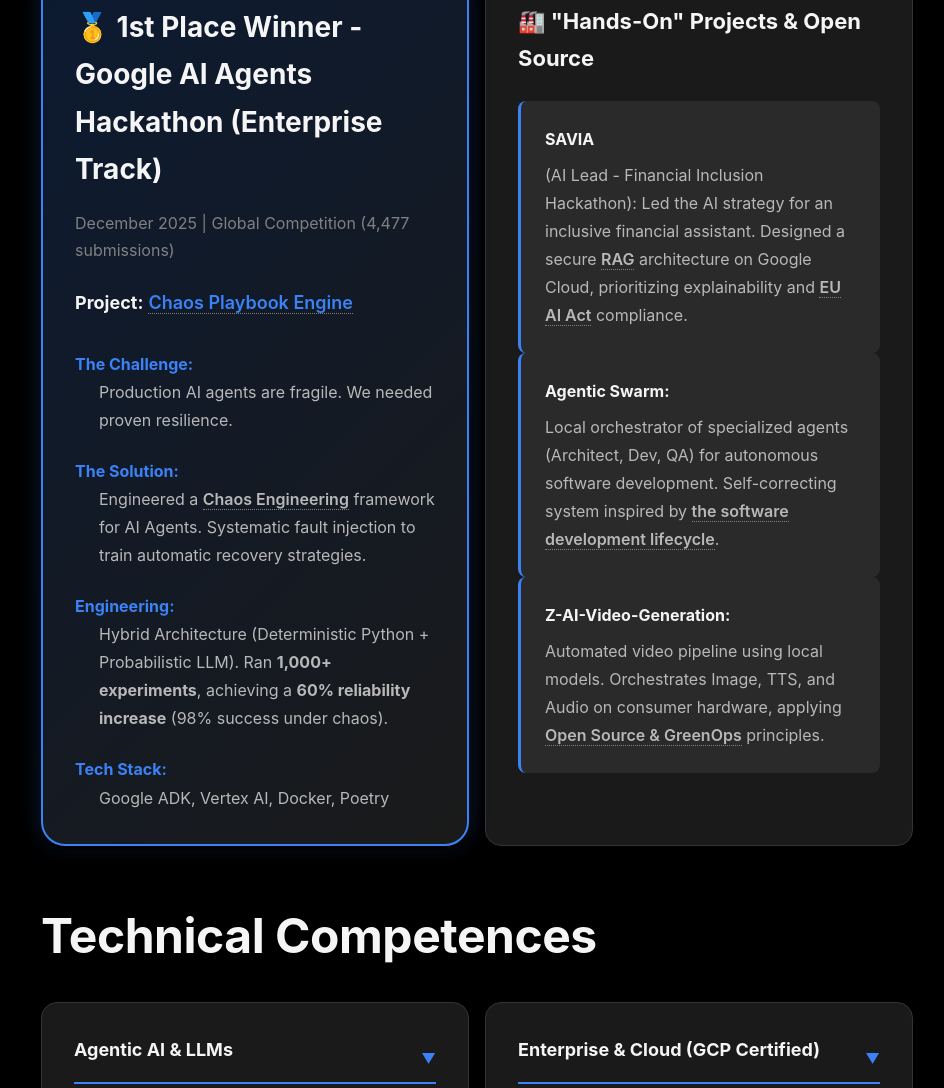
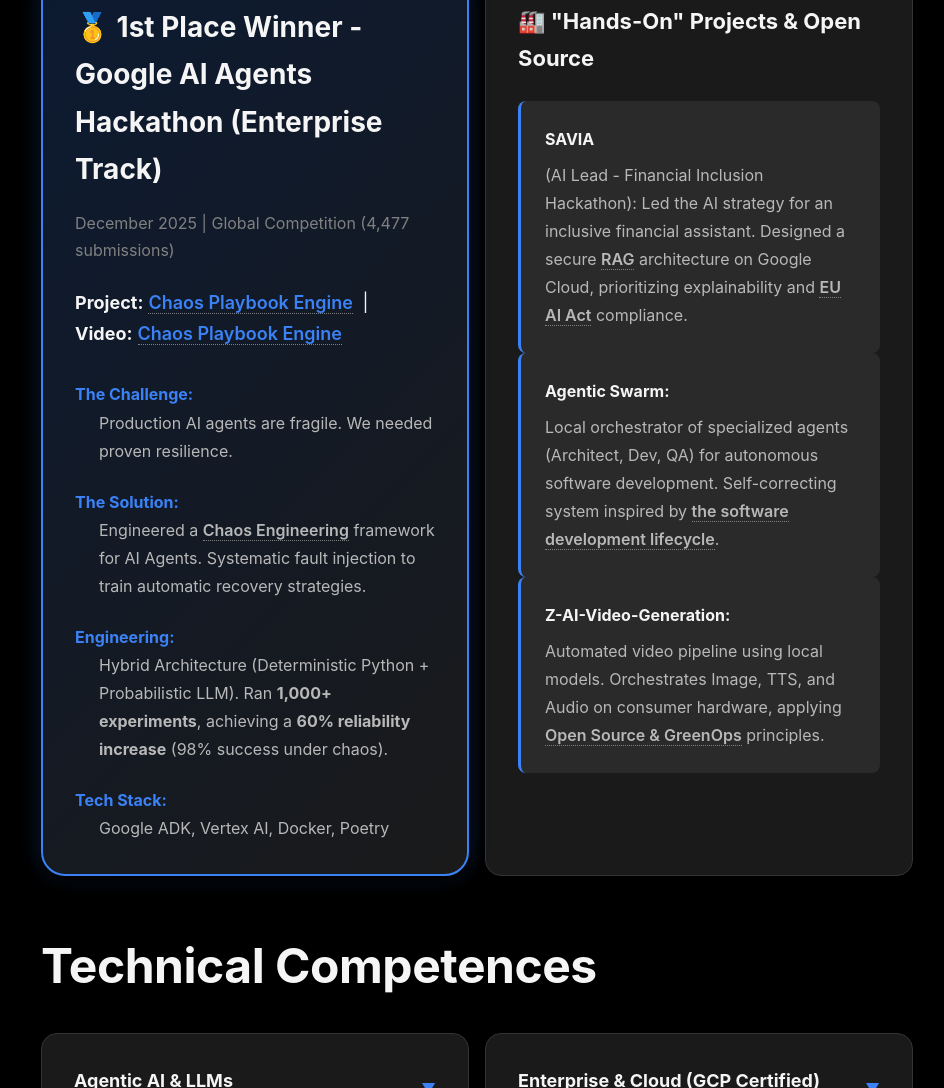
Before and after one commit to alberto-martinez-zurita/alberto-martinez-zurita.github.io, a plain HTML site: page index.html in a window 1280 px wide. Shown: the part 2840-3928 px from the top of the page, without its empty margins (303-1247 px from the left). Drawn offline with nearby package versions, Linux system fonts and the light colour scheme; a web font is replaced by a local one.

Commit message:
2025 review

```diff
--- a/index.html
+++ b/index.html
@@ -455,6 +455,13 @@
                            rel="external"
                            itemprop="url">
                             <dfn id="def-chaos-playbook-engine">Chaos Playbook Engine</dfn>
+                        </a>&nbsp;|&nbsp;
+                        <strong class="lang-es hidden">Video:</strong>
+                        <strong class="lang-en">Video:</strong>
+                        <a href="https://www.youtube.com/watch?v=IdtAHkT4OHk"
+                           rel="external"
+                           itemprop="url">
+                            <dfn id="def-chaos-playbook-engine-video">Chaos Playbook Engine</dfn>
                         </a>
                     </p>
 
```
